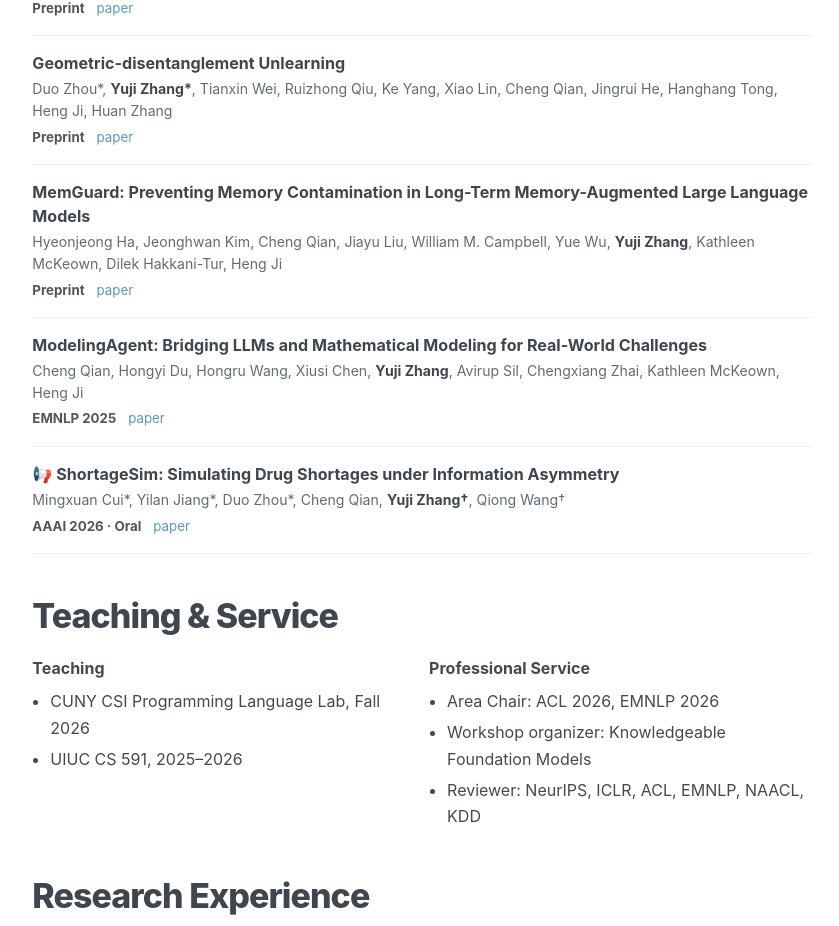
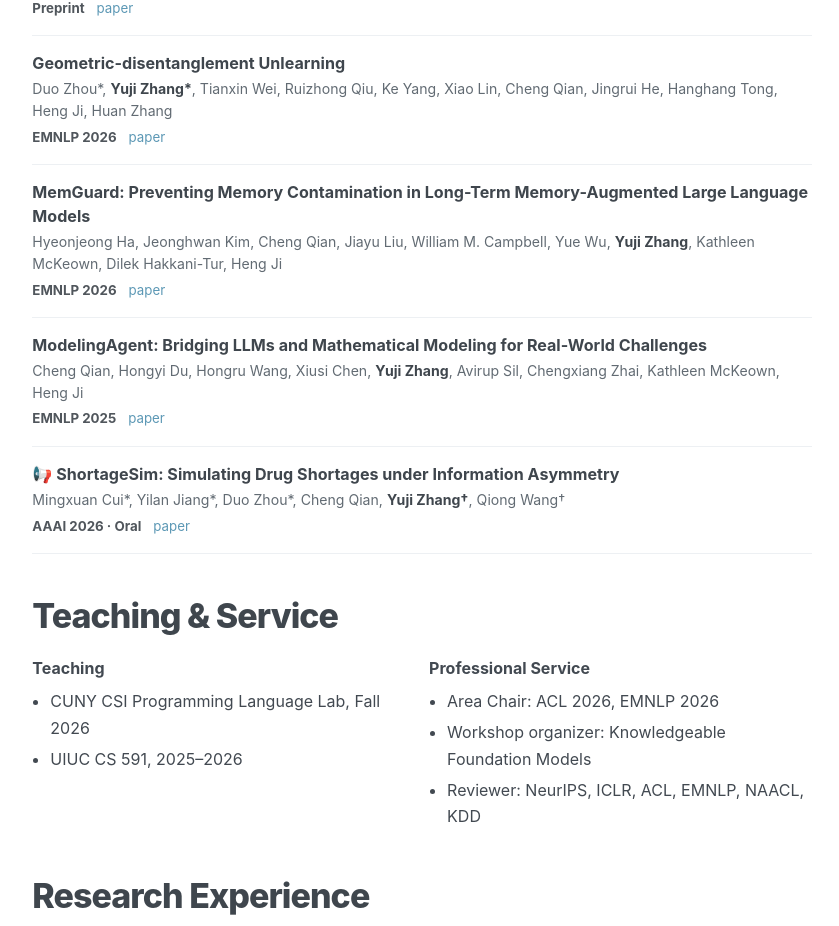
Before and after one commit to CelestineZYJ/CelestineZYJ.github.io, a plain HTML site: page index.html in a window 1280 px wide. Shown: the part 1874-2800 px from the top of the page, without its empty margins (376-1215 px from the left). Drawn offline with Linux system fonts and the light colour scheme.

Commit message:
Update publication entries in index.html

```diff
--- a/index.html
+++ b/index.html
@@ -238,8 +238,8 @@
           <article class="pub"><div class="pub-title">Atomic Reasoning for Scientific Table Claim Verification</div><div class="authors"><span class="me">Yuji Zhang</span>, Qingyun Wang, Cheng Qian, Jiateng Liu, Chenkai Sun, Denghui Zhang, Tarek Abdelzaher, Chengxiang Zhai, Preslav Nakov, Heng Ji</div><div class="meta"><span class="venuechip m-blue">Preprint</span><span class="plinks"><a href="https://arxiv.org/abs/2506.06972">paper</a></span></div></article>
           <article class="pub"><div class="pub-title">The Law of Knowledge Overshadowing: Towards Understanding, Predicting, and Preventing LLM Hallucination</div><div class="authors"><span class="me">Yuji Zhang</span>, Sha Li, Cheng Qian, Jiateng Liu, Pengfei Yu, Yi R. Fung, Chi Han, Kathleen McKeown, Chengxiang Zhai, Manling Li, Heng Ji</div><div class="meta"><span class="venuechip m-pink">ACL 2025</span><span class="plinks"><a href="https://arxiv.org/abs/2502.16143">paper</a></span></div></article>
           <article class="pub"><div class="pub-title">Knowledge Overshadowing Causes Amalgamated Hallucination in Large Language Models</div><div class="authors"><span class="me">Yuji Zhang</span>, Sha Li, Jiateng Liu, Pengfei Yu, Yi R. Fung, Jing Li, Manling Li, Heng Ji</div><div class="meta"><span class="venuechip m-green">Preprint</span><span class="plinks"><a href="https://arxiv.org/abs/2407.08039">paper</a></span></div></article>
-          <article class="pub"><div class="pub-title">Geometric-disentanglement Unlearning</div><div class="authors">Duo Zhou*, <span class="me">Yuji Zhang*</span>, Tianxin Wei, Ruizhong Qiu, Ke Yang, Xiao Lin, Cheng Qian, Jingrui He, Hanghang Tong, Heng Ji, Huan Zhang</div><div class="meta"><span class="venuechip m-blue">Preprint</span><span class="plinks"><a href="https://arxiv.org/abs/2511.17100">paper</a></span></div></article>
-          <article class="pub"><div class="pub-title">MemGuard: Preventing Memory Contamination in Long-Term Memory-Augmented Large Language Models</div><div class="authors">Hyeonjeong Ha, Jeonghwan Kim, Cheng Qian, Jiayu Liu, William M. Campbell, Yue Wu, <span class="me">Yuji Zhang</span>, Kathleen McKeown, Dilek Hakkani-Tur, Heng Ji</div><div class="meta"><span class="venuechip">Preprint</span><span class="plinks"><a href="https://arxiv.org/abs/2605.28009">paper</a></span></div></article>
+          <article class="pub"><div class="pub-title">Geometric-disentanglement Unlearning</div><div class="authors">Duo Zhou*, <span class="me">Yuji Zhang*</span>, Tianxin Wei, Ruizhong Qiu, Ke Yang, Xiao Lin, Cheng Qian, Jingrui He, Hanghang Tong, Heng Ji, Huan Zhang</div><div class="meta"><span class="venuechip m-blue">EMNLP 2026</span><span class="plinks"><a href="https://arxiv.org/abs/2511.17100">paper</a></span></div></article>
+          <article class="pub"><div class="pub-title">MemGuard: Preventing Memory Contamination in Long-Term Memory-Augmented Large Language Models</div><div class="authors">Hyeonjeong Ha, Jeonghwan Kim, Cheng Qian, Jiayu Liu, William M. Campbell, Yue Wu, <span class="me">Yuji Zhang</span>, Kathleen McKeown, Dilek Hakkani-Tur, Heng Ji</div><div class="meta"><span class="venuechip">EMNLP 2026</span><span class="plinks"><a href="https://arxiv.org/abs/2605.28009">paper</a></span></div></article>
           <article class="pub"><div class="pub-title">ModelingAgent: Bridging LLMs and Mathematical Modeling for Real-World Challenges</div><div class="authors">Cheng Qian, Hongyi Du, Hongru Wang, Xiusi Chen, <span class="me">Yuji Zhang</span>, Avirup Sil, Chengxiang Zhai, Kathleen McKeown, Heng Ji</div><div class="meta"><span class="venuechip">EMNLP 2025</span><span class="plinks"><a href="https://aclanthology.org/anthology-files/pdf/findings/2025.findings-emnlp.85.pdf">paper</a></span></div></article>
           <article class="pub"><div class="pub-title">📢 ShortageSim: Simulating Drug Shortages under Information Asymmetry</div><div class="authors">Mingxuan Cui*, Yilan Jiang*, Duo Zhou*, Cheng Qian, <span class="me">Yuji Zhang†</span>, Qiong Wang†</div><div class="meta"><span class="venuechip m-lav">AAAI 2026 · Oral</span><span class="plinks"><a href="https://arxiv.org/abs/2509.01813">paper</a></span></div></article>
         </div>
```
